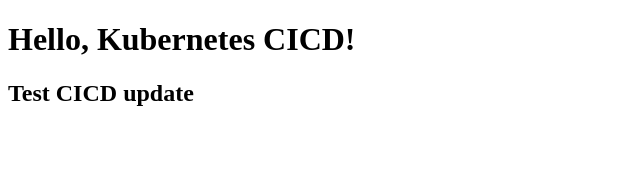
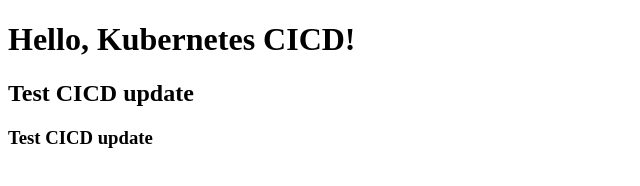
Before and after one commit to tzuhsunn/cicd-demo-250223, a plain HTML site: page index.html in a window 1280 px wide. Shown: the whole page, without its empty margins (0-640 px from the left). Drawn offline with Linux system fonts and the light colour scheme.

Commit message:
Edit index.html

```diff
--- a/index.html
+++ b/index.html
@@ -6,5 +6,6 @@
     <body>
       <h1>Hello, Kubernetes CICD!</h1>
       <h2>Test CICD update</h2>
+      <h3>Test CICD update</h3>
     </body>
     </html>
```
